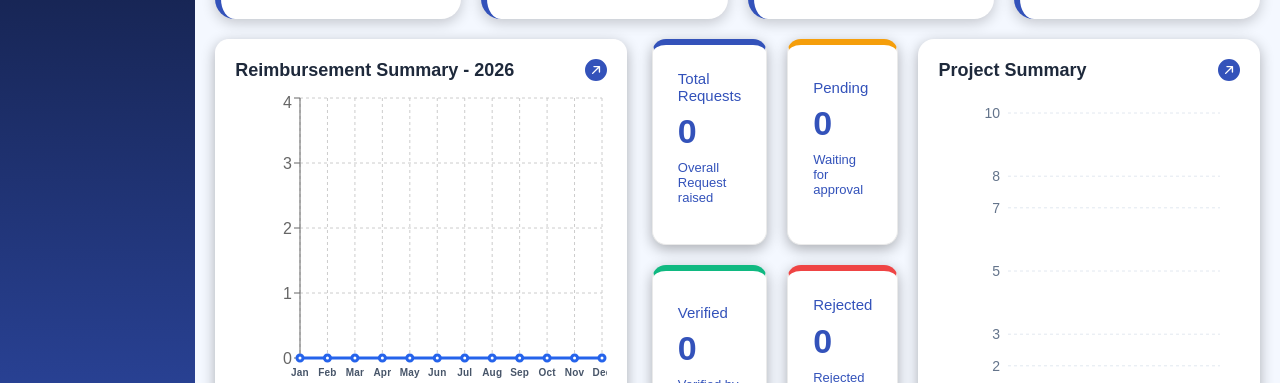
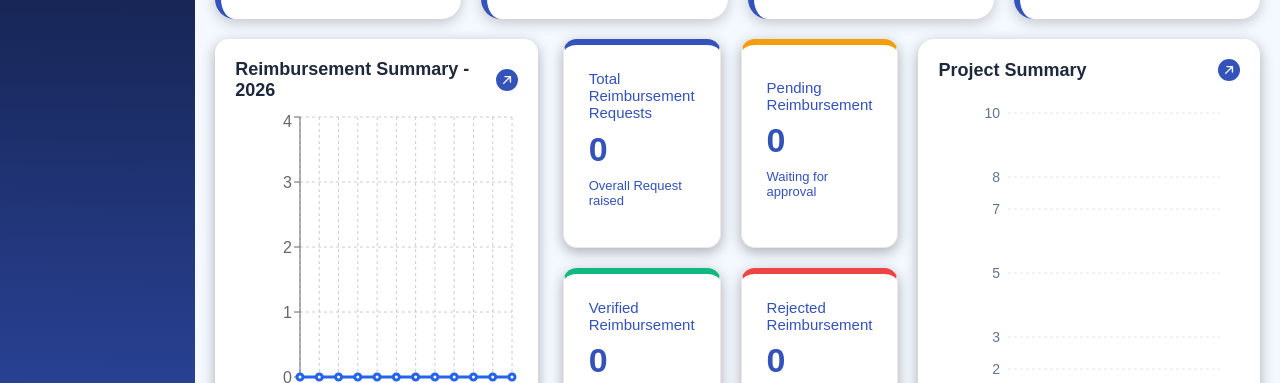
Before and after one commit to Tungston-labs/ArmetalFe, a React (Vite) app in the folder client/: page / in a window 1280 px wide. Shown: the part 169-552 px from the top of the page. Built offline with nearby package versions, Linux system fonts and the light colour scheme; no server answers; sample sign-in values are in the browser's storage; a web font is replaced by a local one; what react-date-object would draw is missing.

Commit message:
chnage the dashboard

```diff
--- a/client/src/Components/homepage/EmployeeContractExpiry.jsx
+++ b/client/src/Components/homepage/EmployeeContractExpiry.jsx
@@ -37,7 +37,7 @@ const EmployeeContractExpiry = ({ employees = [], showCount = 5 }) => {
         <Title>Contract Expiry</Title>
 
 
-               <IconButton onClick={() => navigate("/employee")}>
+               <IconButton onClick={() => navigate("/employee-Contract-Visa-Expiry")}>
           <BsArrowUpRightCircleFill />
         </IconButton>
       </Header>
--- a/client/src/Components/homepage/ReimbursementSummary.jsx
+++ b/client/src/Components/homepage/ReimbursementSummary.jsx
@@ -25,25 +25,25 @@ const ReimbursementSummary = ({ reimbursements, reimbursementMonthwise }) => {
       <RightCards>
         <CardGrid>
           <CardBox style={{ borderTopColor: "#3352BA" }}>
-            <Title>Total Requests</Title>
+            <Title> Total Reimbursement Requests</Title>
             <Count>{reimbursements.total_requests || 0}</Count>
             <Subtext>Overall Request raised</Subtext>
           </CardBox>
 
           <CardBox style={{ borderTopColor: "#f59e0b" }}>
-            <Title>Pending</Title>
+            <Title>Pending Reimbursement</Title>
             <Count>{reimbursements.pending_count || 0}</Count>
             <Subtext>Waiting for approval</Subtext>
           </CardBox>
 
           <CardBox style={{ borderTopColor: "#10b981" }}>
-            <Title>Verified</Title>
+            <Title>Verified Reimbursement</Title>
             <Count>{reimbursements.verified_count || 0}</Count>
             <Subtext>Verified by Accounts</Subtext>
           </CardBox>
 
           <CardBox style={{ borderTopColor: "#ef4444" }}>
-            <Title>Rejected</Title>
+            <Title>Rejected Reimbursement</Title>
             <Count>{reimbursements.rejected_count || 0}</Count>
             <Subtext>Rejected due to mismatch</Subtext>
           </CardBox>
--- a/client/src/Pages/reimbursement/ReimbursementList.jsx
+++ b/client/src/Pages/reimbursement/ReimbursementList.jsx
@@ -201,7 +201,7 @@ const ReimbursementList = () => {
                     </LeftWrapper>
 
                     <EmployeeCount>
-                      {dept.reimbursement_request_count || 0} Employees
+                      {dept.reimbursement_request_count || 0} Request
                     </EmployeeCount>
                   </DepartmentHeader>
 
@@ -270,8 +270,6 @@ const ReimbursementList = () => {
                           </EmployeeItem>
                         )}
                       </EmployeeList>
-
-                      {/* PAGINATION */}
                       {employees.length > pageSize && (
                         <PaginationWrapper onClick={(e) => e.stopPropagation()}>
                           <PageButton
--- a/client/src/Pages/visa/Visa.jsx
+++ b/client/src/Pages/visa/Visa.jsx
@@ -21,7 +21,11 @@ const EmployeeList = () => {
   const { employeeList, loading, pagination } = useSelector(
     (state) => state.employees
   );
+const user = JSON.parse(
+  localStorage.getItem("user") || sessionStorage.getItem("user")
+);
 
+const country = user?.company?.country || "IN";
   const [searchText, setSearchText] = useState("");
   const [debouncedSearch, setDebouncedSearch] = useState("");
   const [page, setPage] = useState(1);
@@ -120,7 +124,9 @@ const EmployeeList = () => {
               <HeadCell>Employee Name</HeadCell>
               <HeadCell>Employee ID</HeadCell>
               <HeadCell>Email</HeadCell>
-              <HeadCell>Expiry Date</HeadCell>
+   <HeadCell>
+  {country === "IN" ? "Contract Expiry Date" : "Visa Expiry Date"}
+</HeadCell>
             </HeadRow>
           </TableHead>
 
@@ -138,11 +144,11 @@ const EmployeeList = () => {
                   <BodyCell> {emp.name} </BodyCell>
                   <BodyCell>{emp.employee_id}</BodyCell>
                   <BodyCell>{emp.email}</BodyCell>
-                  <BodyCell>
-                    {expiryFilter === "contract"
-                      ? emp.contract_expiry_date || "----"
-                      : emp.visa_expiry_date || "----"}
-                  </BodyCell>
+                <BodyCell>
+  {country === "IN"
+    ? emp.contract_expiry_date || "----"
+    : emp.visa_expiry_date || "----"}
+</BodyCell>
                 </BodyRow>
               ))
             ) : (
```
